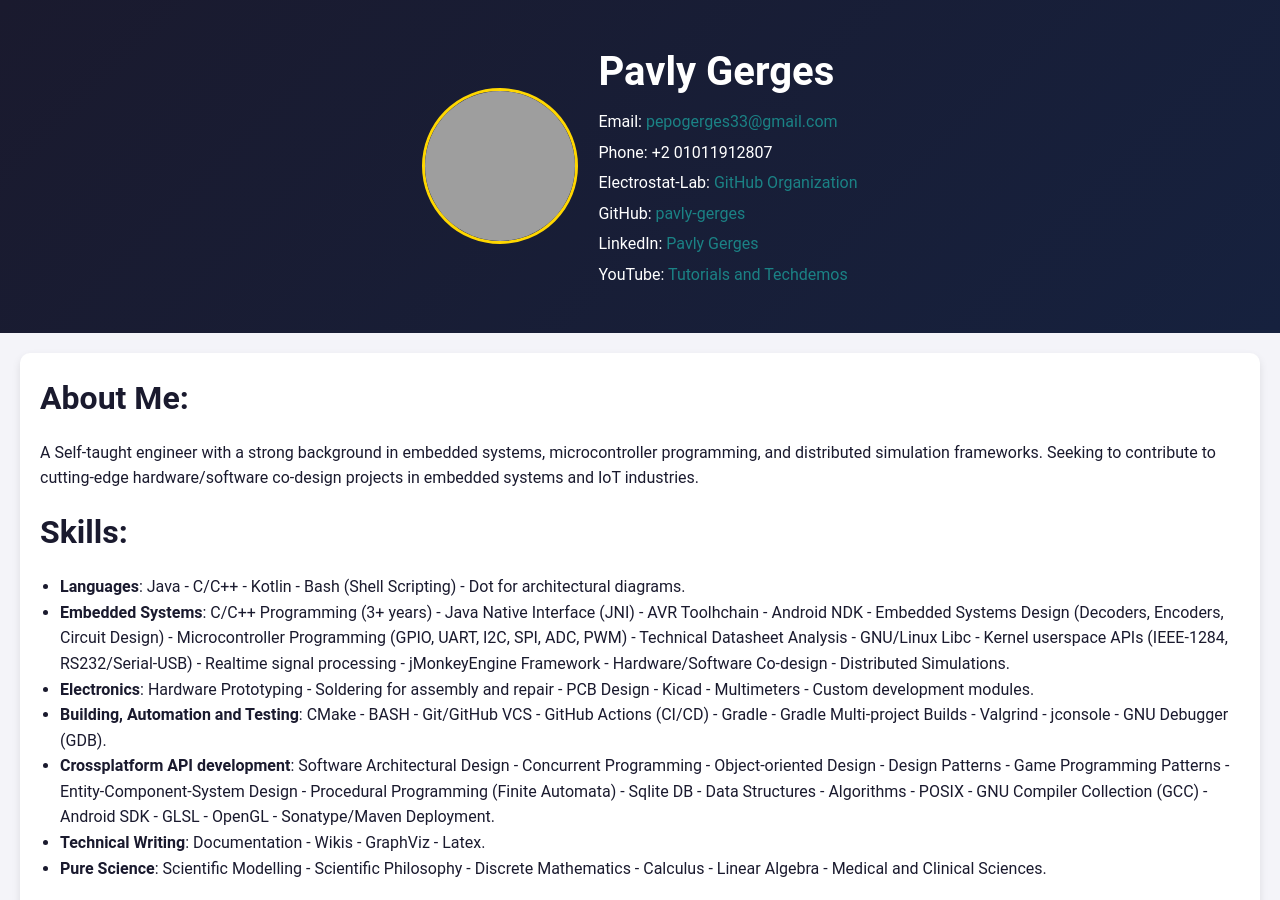
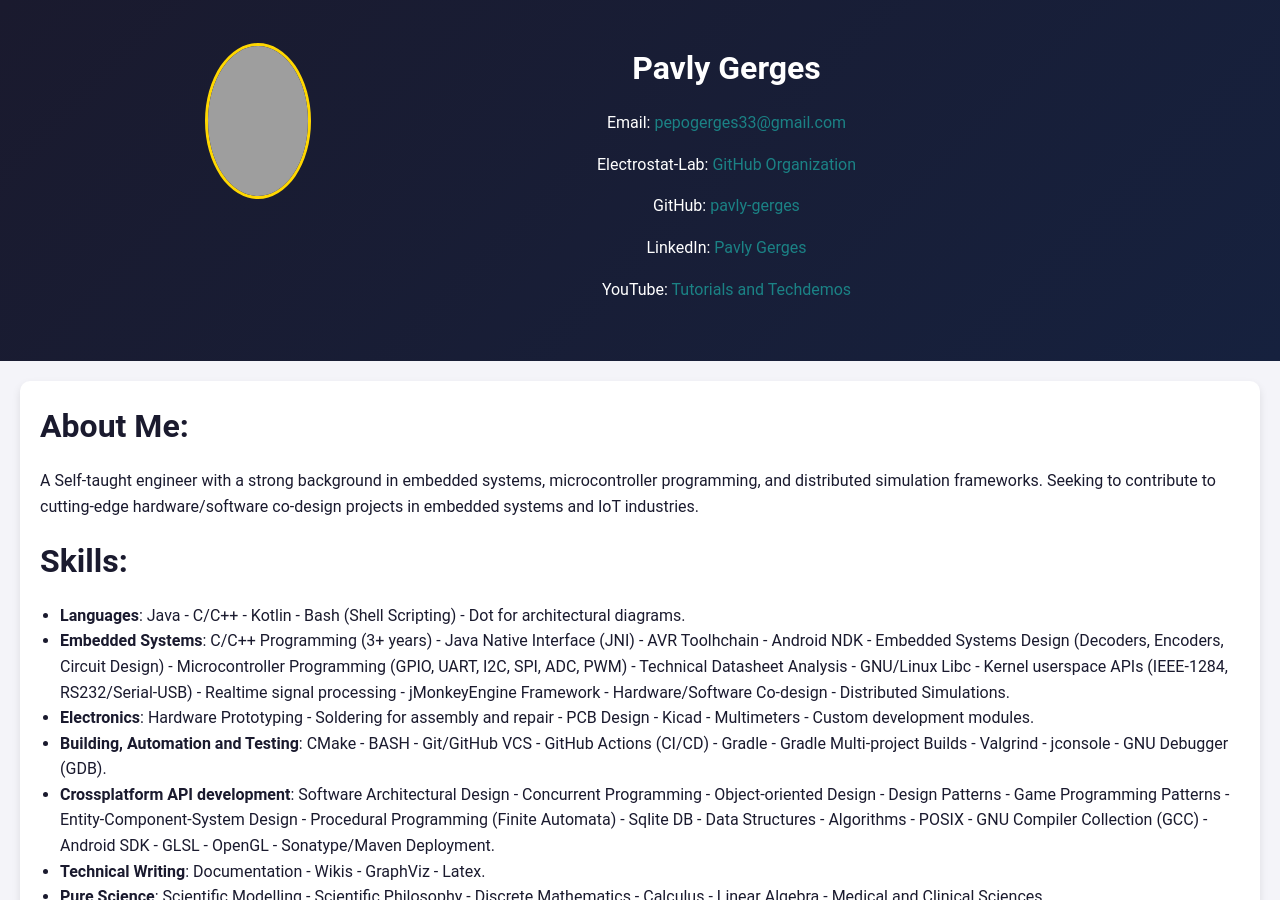
Before and after one commit to pavly-gerges/pavly-gerges, a Jekyll site: the page built from resume/index.md, in a window 1280 px wide and 900 px high. Built offline with Jekyll 4.4.1, drawn with Linux system fonts in a browser that asks for light colours; our own code applies the rules of GitHub Pages for plain Markdown files; grey boxes are pictures that could not be loaded.

Commit message:
Update default.html: better handling of the header

```diff
--- a/resume/_layouts/default.html
+++ b/resume/_layouts/default.html
@@ -121,16 +121,22 @@
 
     <header>
         <div class="header-container">
-            <img src="https://avatars.githubusercontent.com/u/60224159?v=4" alt="Pavly Gerges" class="avatar">
-            <div class="header-info">
-                <h1>Pavly Gerges</h1>
-                <p>Email: <a href="mailto:pepogerges33@gmail.com">pepogerges33@gmail.com</a></p>
-                <p>Phone: +2 01011912807</p>
-                <p>Electrostat-Lab: <a href="https://github.com/Electrostat-Lab" target="_blank">GitHub Organization</a></p>
-                <p>GitHub: <a href="https://github.com/pavly-gerges">pavly-gerges</a></p>
-                <p>LinkedIn: <a href="https://www.linkedin.com/in/pavly-gerges-420b81228/">Pavly Gerges</a></p>
-                <p>YouTube: <a href="https://www.youtube.com/@pavlg3944">Tutorials and Techdemos</a></p>
-            </div>
+         <table style="width: 100%; border: none;">
+            <tr>
+                <td style="width: 150px; text-align: center; vertical-align: top;">
+                    <img src="https://avatars.githubusercontent.com/u/60224159?v=4" alt="Pavly Gerges" class="avatar" style="width: 100px; border-radius: 50%;">
+                </td>
+                <td style="padding-left: 20px; vertical-align: top;">
+                    <h1 style="margin: 0;">Pavly Gerges</h1>
+                    <p>Email: <a href="mailto:pepogerges33@gmail.com">pepogerges33@gmail.com</a></p>
+<!--                     <p>Phone: +2 01011912807</p> -->
+                    <p>Electrostat-Lab: <a href="https://github.com/Electrostat-Lab" target="_blank">GitHub Organization</a></p>
+                    <p>GitHub: <a href="https://github.com/pavly-gerges">pavly-gerges</a></p>
+                    <p>LinkedIn: <a href="https://www.linkedin.com/in/pavly-gerges-420b81228/">Pavly Gerges</a></p>
+                    <p>YouTube: <a href="https://www.youtube.com/@pavlg3944">Tutorials and Techdemos</a></p>
+                </td>
+            </tr>
+          </table>
         </div>
     </header>
 
```
